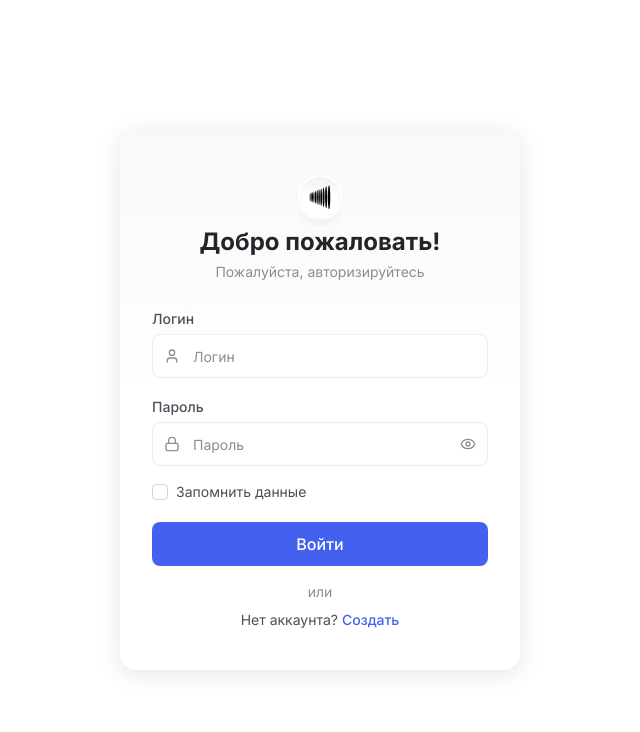
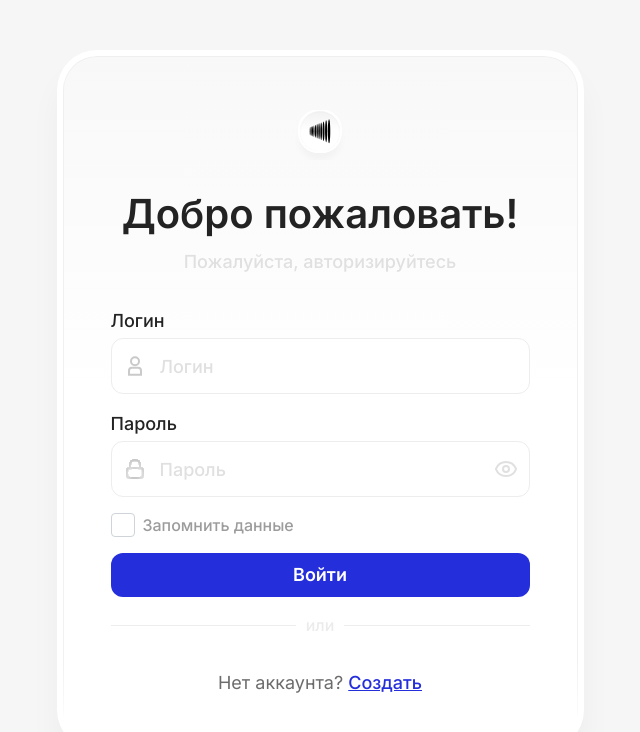
Before and after one commit to Alex-Viet/aiti-guru-test, a React (Vite) app: page /login in a window 1280 px wide. Shown: the top 732 px of the page, without its empty margins (320-960 px from the left). Built offline with nearby package versions, Linux system fonts and the light colour scheme.

Commit message:
feat: enhance UI components and styles across the application

```diff
--- a/src/components/auth/LoginForm.tsx
+++ b/src/components/auth/LoginForm.tsx
@@ -4,10 +4,11 @@ import { zodResolver } from "@hookform/resolvers/zod";
 import { z } from "zod";
 import { useMutation } from "@tanstack/react-query";
 import { useNavigate } from "react-router-dom";
-import { User, Lock, Eye, EyeOff, X } from "lucide-react";
+import { Eye, EyeOff } from "lucide-react";
 import { Input } from "@/components/ui/Input";
 import { Button } from "@/components/ui/Button";
 import { Checkbox } from "@/components/ui/Checkbox";
+import { AudioWaveIcon } from "@/components/ui/Logo";
 import { loginUser } from "@/api/auth";
 import { useAuthStore } from "@/store/authStore";
 
@@ -19,13 +20,14 @@ const loginSchema = z.object({
 
 type LoginFormValues = z.infer<typeof loginSchema>;
 
-function AudioWaveIcon() {
-  return (
-    <div className="flex items-center justify-center">
-      <img src="/logo.svg" alt="Aiti Guru logo" width="52" height="52" />
-    </div>
-  );
-}
+const FORM_LABEL_CLASS =
+  "font-inter text-lg leading-[150%] font-medium text-[#232323]";
+const ICON_BUTTON_CLASS = "text-muted transition-colors hover:text-[#495057]";
+const FIELD_ERROR_CLASS = "text-xs text-danger";
+const LOGIN_CARD_OUTER_CLASS =
+  "relative w-full max-w-[527px] rounded-[40px] bg-white p-[6px] shadow-[0_24px_32px_0_rgba(0,0,0,0.04)]";
+const LOGIN_CARD_INNER_CLASS =
+  "relative overflow-hidden rounded-[34px] bg-[linear-gradient(180deg,_rgba(35,35,35,0.03)_0%,_rgba(35,35,35,0)_50%)] px-12 py-12";
 
 export function LoginForm() {
   const navigate = useNavigate();
@@ -64,19 +66,46 @@ export function LoginForm() {
   };
 
   return (
-    <div className="flex min-h-screen items-center justify-center bg-white px-4">
-      <div className="w-full max-w-[400px] rounded-2xl bg-white bg-[linear-gradient(180deg,_rgba(35,35,35,0.03)_0%,_rgba(35,35,35,0)_50%)] px-8 py-10 shadow-card-lg">
+    <div className="flex min-h-screen items-center justify-center bg-page px-4">
+      <div className={LOGIN_CARD_OUTER_CLASS}>
+        <div className={LOGIN_CARD_INNER_CLASS}>
+          <div
+            className="pointer-events-none absolute inset-x-0 top-0 h-24 rounded-t-[34px] border-x border-t border-[#efefef]"
+            style={{
+              WebkitMaskImage:
+                "linear-gradient(to bottom, rgba(0,0,0,1), rgba(0,0,0,0))",
+              maskImage:
+                "linear-gradient(to bottom, rgba(0,0,0,1), rgba(0,0,0,0))",
+            }}
+          />
+          <div
+            className="pointer-events-none absolute bottom-0 left-0 top-0 w-px"
+            style={{
+              background:
+                "linear-gradient(180deg, rgba(239,239,239,0.95) 0%, rgba(239,239,239,0.9) 88%, rgba(255,255,255,0) 99%)",
+            }}
+          />
+          <div
+            className="pointer-events-none absolute bottom-0 right-0 top-0 w-px"
+            style={{
+              background:
+                "linear-gradient(180deg, rgba(239,239,239,0.95) 0%, rgba(239,239,239,0.9) 88%, rgba(255,255,255,0) 99%)",
+            }}
+          />
+
           {/* Logo */}
-        <div className="flex justify-center">
+          <div className="mb-8 flex justify-center">
             <AudioWaveIcon />
           </div>
 
           {/* Heading */}
-        <div className="mb-6 text-center">
-          <h1 className="text-2xl font-bold text-[#212529]">
+          <div className="mb-8 text-center">
+            <h1 className="font-inter text-[40px] font-semibold leading-[110%] text-[#232323]">
               Добро пожаловать!
             </h1>
-          <p className="mt-1 text-sm text-muted">Пожалуйста, авторизируйтесь</p>
+            <p className="mt-3 font-inter font-medium text-lg leading-[150%] text-muted">
+              Пожалуйста, авторизируйтесь
+            </p>
           </div>
 
           <form
@@ -86,10 +115,7 @@ export function LoginForm() {
           >
             {/* Username */}
             <div className="space-y-1">
-            <label
-              htmlFor="username"
-              className="text-sm font-medium text-[#495057]"
-            >
+              <label htmlFor="username" className={FORM_LABEL_CLASS}>
                 Логин
               </label>
               <Input
@@ -98,32 +124,69 @@ export function LoginForm() {
                 placeholder="Логин"
                 autoComplete="username"
                 error={!!errors.username}
-              leftIcon={<User className="h-4 w-4" />}
+                leftIcon={
+                  <svg
+                    width="24"
+                    height="24"
+                    viewBox="0 0 24 24"
+                    fill="none"
+                    xmlns="http://www.w3.org/2000/svg"
+                  >
+                    <circle
+                      cx="12"
+                      cy="7.25"
+                      r="4"
+                      stroke="#C9C9C9"
+                      stroke-width="2"
+                    />
+                    <path
+                      d="M9 13.75H15C16.6569 13.75 18 15.0931 18 16.75V20.75H6V16.75C6 15.0931 7.34315 13.75 9 13.75Z"
+                      stroke="#CACACA"
+                      stroke-width="2"
+                    />
+                  </svg>
+                }
                 rightIcon={
                   usernameValue ? (
                     <button
                       type="button"
                       onClick={() => setValue("username", "")}
-                    className="text-muted transition-colors hover:text-[#495057]"
+                      className={ICON_BUTTON_CLASS}
                       tabIndex={-1}
                     >
-                    <X className="h-4 w-4" />
+                      <svg
+                        width="17"
+                        height="18"
+                        viewBox="0 0 17 18"
+                        fill="none"
+                        xmlns="http://www.w3.org/2000/svg"
+                      >
+                        <path
+                          d="M1.01031 1.00002L15.0103 17"
+                          stroke="#C9C9C9"
+                          stroke-width="2"
+                          stroke-linecap="round"
+                        />
+                        <path
+                          d="M15 1.00002L1 17"
+                          stroke="#C9C9C9"
+                          stroke-width="2"
+                          stroke-linecap="round"
+                        />
+                      </svg>
                     </button>
                   ) : null
                 }
                 {...register("username")}
               />
               {errors.username && (
-              <p className="text-xs text-danger">{errors.username.message}</p>
+                <p className={FIELD_ERROR_CLASS}>{errors.username.message}</p>
               )}
             </div>
 
             {/* Password */}
             <div className="space-y-1">
-            <label
-              htmlFor="password"
-              className="text-sm font-medium text-[#495057]"
-            >
+              <label htmlFor="password" className={FORM_LABEL_CLASS}>
                 Пароль
               </label>
               <Input
@@ -132,25 +195,88 @@ export function LoginForm() {
                 placeholder="Пароль"
                 autoComplete="current-password"
                 error={!!errors.password}
-              leftIcon={<Lock className="h-4 w-4" />}
+                leftIcon={
+                  <svg
+                    width="24"
+                    height="24"
+                    viewBox="0 0 24 24"
+                    fill="none"
+                    xmlns="http://www.w3.org/2000/svg"
+                  >
+                    <g filter="url(#filter0_i_1046_82)">
+                      <path
+                        d="M17 11V8C17 5.23858 14.7614 3 12 3C9.23858 3 7 5.23858 7 8V11M8.8 21H15.2C16.8802 21 17.7202 21 18.362 20.673C18.9265 20.3854 19.3854 19.9265 19.673 19.362C20 18.7202 20 17.8802 20 16.2V15.8C20 14.1198 20 13.2798 19.673 12.638C19.3854 12.0735 18.9265 11.6146 18.362 11.327C17.7202 11 16.8802 11 15.2 11H8.8C7.11984 11 6.27976 11 5.63803 11.327C5.07354 11.6146 4.6146 12.0735 4.32698 12.638C4 13.2798 4 14.1198 4 15.8V16.2C4 17.8802 4 18.7202 4.32698 19.362C4.6146 19.9265 5.07354 20.3854 5.63803 20.673C6.27976 21 7.11984 21 8.8 21Z"
+                        stroke="#EDEDED"
+                        stroke-width="2"
+                        stroke-linecap="round"
+                        stroke-linejoin="round"
+                      />
+                    </g>
+                    <defs>
+                      <filter
+                        id="filter0_i_1046_82"
+                        x="3"
+                        y="2"
+                        width="18"
+                        height="24"
+                        filterUnits="userSpaceOnUse"
+                        color-interpolation-filters="sRGB"
+                      >
+                        <feFlood
+                          flood-opacity="0"
+                          result="BackgroundImageFix"
+                        />
+                        <feBlend
+                          mode="normal"
+                          in="SourceGraphic"
+                          in2="BackgroundImageFix"
+                          result="shape"
+                        />
+                        <feColorMatrix
+                          in="SourceAlpha"
+                          type="matrix"
+                          values="0 0 0 0 0 0 0 0 0 0 0 0 0 0 0 0 0 0 127 0"
+                          result="hardAlpha"
+                        />
+                        <feOffset dy="4" />
+                        <feGaussianBlur stdDeviation="2" />
+                        <feComposite
+                          in2="hardAlpha"
+                          operator="arithmetic"
+                          k2="-1"
+                          k3="1"
+                        />
+                        <feColorMatrix
+                          type="matrix"
+                          values="0 0 0 0 0 0 0 0 0 0 0 0 0 0 0 0 0 0 0.17 0"
+                        />
+                        <feBlend
+                          mode="normal"
+                          in2="shape"
+                          result="effect1_innerShadow_1046_82"
+                        />
+                      </filter>
+                    </defs>
+                  </svg>
+                }
                 rightIcon={
                   <button
                     type="button"
                     onClick={() => setShowPassword((v) => !v)}
-                  className="text-muted transition-colors hover:text-[#495057]"
+                    className={ICON_BUTTON_CLASS}
                     tabIndex={-1}
                   >
                     {showPassword ? (
-                    <EyeOff className="h-4 w-4" />
+                      <EyeOff className="h-6 w-6" />
                     ) : (
-                    <Eye className="h-4 w-4" />
+                      <Eye className="h-6 w-6" />
                     )}
                   </button>
                 }
                 {...register("password")}
               />
               {errors.password && (
-              <p className="text-xs text-danger">{errors.password.message}</p>
+                <p className={FIELD_ERROR_CLASS}>{errors.password.message}</p>
               )}
             </div>
 
@@ -172,12 +298,12 @@ export function LoginForm() {
             )}
 
             {/* Submit */}
-          <div className="pt-1">
+            <div>
               <Button
                 type="submit"
                 variant="primary"
                 size="lg"
-              className="w-full"
+                className="w-full font-inter font-semibold text-lg leading-[120%] text-white px-2 py-3 rounded-xl"
                 disabled={isPending}
               >
                 {isPending ? "Входим..." : "Войти"}
@@ -187,15 +313,24 @@ export function LoginForm() {
 
           {/* Footer */}
           <div className="mt-4 text-center">
-          <p className="text-sm text-muted">или</p>
-          <p className="mt-2 text-sm text-[#495057]">
+            <div className="flex items-center gap-2.5">
+              <div className="h-px flex-1 bg-[#ededed]" />
+              <p
+                className="font-inter text-[16px] font-medium leading-[150%] text-[#ebebeb]"
+              >
+                или
+              </p>
+              <div className="h-px flex-1 bg-[#ededed]" />
+            </div>
+            <p className="mt-8 font-inter text-lg leading-[150%] text-[#6c6c6c]">
               Нет аккаунта?{" "}
-            <span className="cursor-pointer font-medium text-primary hover:underline">
+              <span className="cursor-pointer font-medium text-primary underline hover:no-underline">
                 Создать
               </span>
             </p>
           </div>
         </div>
       </div>
+    </div>
   );
 }
--- a/src/components/ui/Checkbox.tsx
+++ b/src/components/ui/Checkbox.tsx
@@ -12,22 +12,22 @@ function Checkbox({ className, label, id, ...props }: CheckboxProps) {
       <CheckboxPrimitive.Root
         id={id}
         className={cn(
-          'h-4 w-4 shrink-0 rounded border border-[#CED4DA] bg-white',
-          'transition-colors focus-visible:outline-none focus-visible:ring-2 focus-visible:ring-primary/40',
-          'data-[state=checked]:bg-primary data-[state=checked]:border-primary',
+          'h-6 w-6 shrink-0 rounded border border-[#CED4DA] bg-white',
+          'transition-colors focus-visible:outline-none focus-visible:ring-2 focus-visible:#242edb',
+          'data-[state=checked]:bg-[#242edb] data-[state=checked]:border-[#242edb]',
           'disabled:cursor-not-allowed disabled:opacity-50',
           className,
         )}
         {...props}
       >
         <CheckboxPrimitive.Indicator className="flex items-center justify-center text-white">
-          <Check className="h-3 w-3" strokeWidth={3} />
+          <Check className="h-4 w-4" strokeWidth={3} />
         </CheckboxPrimitive.Indicator>
       </CheckboxPrimitive.Root>
       {label && (
         <label
           htmlFor={id}
-          className="cursor-pointer select-none text-sm text-[#495057]"
+          className="font-inter text-base leading-[150%] font-medium cursor-pointer select-none text-[#9c9c9c]"
         >
           {label}
         </label>
--- a/src/components/ui/Input.tsx
+++ b/src/components/ui/Input.tsx
@@ -19,13 +19,13 @@ const Input = forwardRef<HTMLInputElement, InputProps>(
         <input
           ref={ref}
           className={cn(
-            'h-11 w-full rounded-lg border bg-white px-3 text-sm text-[#212529] placeholder:text-muted',
+            'font-inter font-medium text-lg leading-[150%] h-14 w-full rounded-xl border bg-white px-12 py-3.5 text-[#232323] placeholder:text-muted',
             'transition-colors focus:outline-none focus:ring-2 focus:ring-primary/40 focus:border-primary',
             'disabled:cursor-not-allowed disabled:opacity-50',
             error && 'border-danger focus:ring-danger/40 focus:border-danger',
             !error && 'border-border',
-            leftIcon && 'pl-10',
-            rightIcon && 'pr-10',
+            leftIcon && 'pl-12',
+            rightIcon && 'pr-12',
             className,
           )}
           {...props}
--- /dev/null
+++ b/src/components/ui/Logo.tsx
@@ -0,0 +1,9 @@
+function AudioWaveIcon() {
+  return (
+    <div className="flex items-center justify-center">
+      <img src="/logo.svg" alt="Aiti Guru logo" width="52" height="52" />
+    </div>
+  );
+}
+
+export { AudioWaveIcon };
--- a/src/index.css
+++ b/src/index.css
@@ -1,10 +1,17 @@
-@import url("https://fonts.googleapis.com/css2?family=Inter:wght@400;500;600;700&display=swap");
+@import url("https://fonts.googleapis.com/css2?family=Cairo:wght@400;600;700&family=Inter:wght@400;500;600;700&family=Open+Sans:wght@400;700&family=Roboto:wght@400;500&display=swap");
 
 @tailwind base;
 @tailwind components;
 @tailwind utilities;
 
 @layer base {
+  :root {
+    --font-family: "Cairo", sans-serif;
+    --second-family: "Open Sans", sans-serif;
+    --third-family: "Inter", sans-serif;
+    --font4: "Roboto", sans-serif;
+  }
+
   *,
   *::before,
   *::after {
@@ -19,7 +26,7 @@
   }
 
   body {
-    font-family: "Inter", system-ui, sans-serif;
+    font-family: var(--third-family), system-ui, sans-serif;
     -webkit-font-smoothing: antialiased;
     -moz-osx-font-smoothing: grayscale;
     background-color: #f9f9f9;
--- a/tailwind.config.js
+++ b/tailwind.config.js
@@ -5,24 +5,28 @@ export default {
     extend: {
       colors: {
         primary: {
-          DEFAULT: '#4361EE',
+          DEFAULT: '#242EDB',
           hover: '#3451D1',
           50: '#EEF1FD',
         },
         danger: '#FA5252',
         surface: '#FFFFFF',
-        muted: '#868E96',
-        border: '#E9ECEF',
+        muted: '#e0e0e0',
+        border: '#EDEDED',
         page: '#F6F6F6',
         login: '#474747',
         'table-row-active': '#F0F3FF',
       },
       fontFamily: {
         sans: ['Inter', 'system-ui', 'sans-serif'],
+        cairo: ['Cairo', 'sans-serif'],
+        'open-sans': ['Open Sans', 'sans-serif'],
+        inter: ['Inter', 'sans-serif'],
+        roboto: ['Roboto', 'sans-serif'],
       },
       boxShadow: {
         card: '0 2px 12px rgba(0,0,0,0.06)',
-        'card-lg': '0 4px 24px rgba(0,0,0,0.10)',
+        'card-lg': '0 24px 32px 0 rgba(0, 0, 0, 0.04)',
       },
       borderRadius: {
         card: '12px',
```
Also changed, not shown: src/components/products/ProductTableRow.tsx (+45 -31 lines), src/components/products/ProductsTable.tsx (+101 -79 lines). Lines whose indentation alone changed are shown as unchanged.
